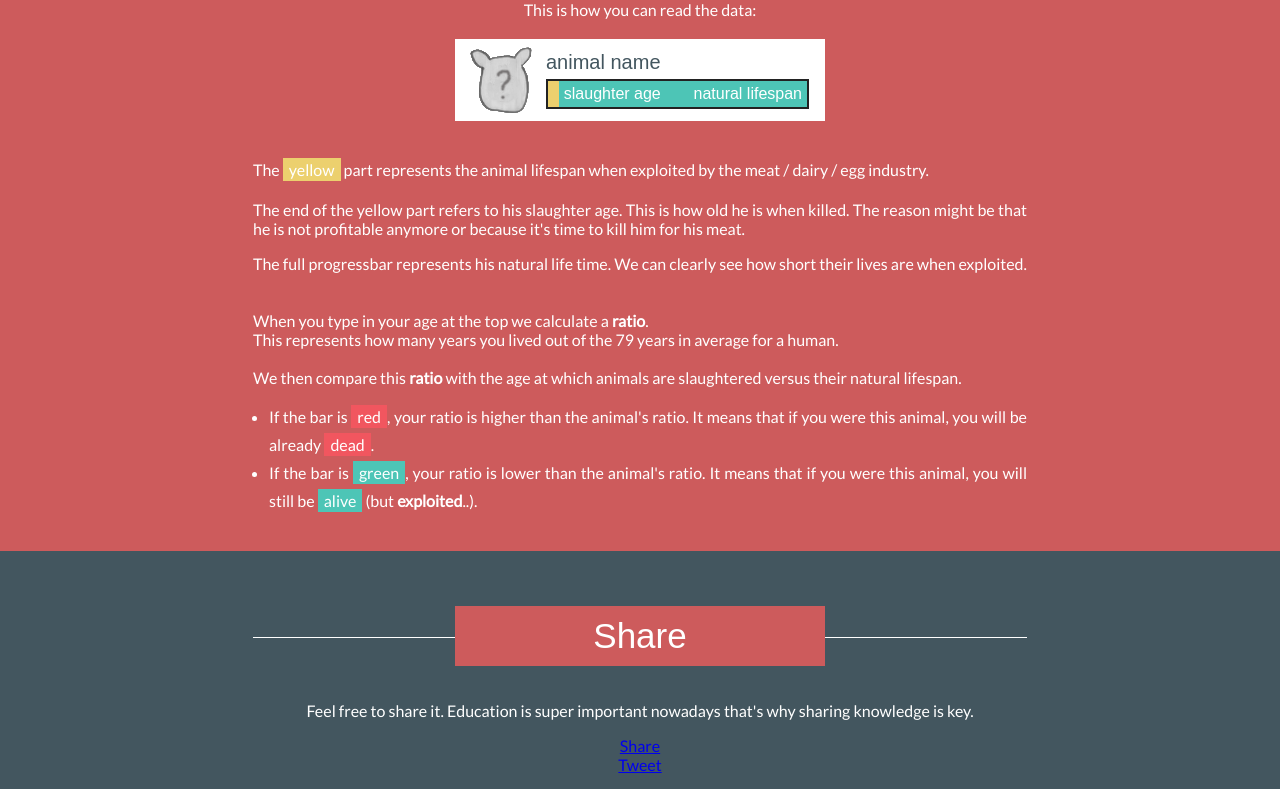
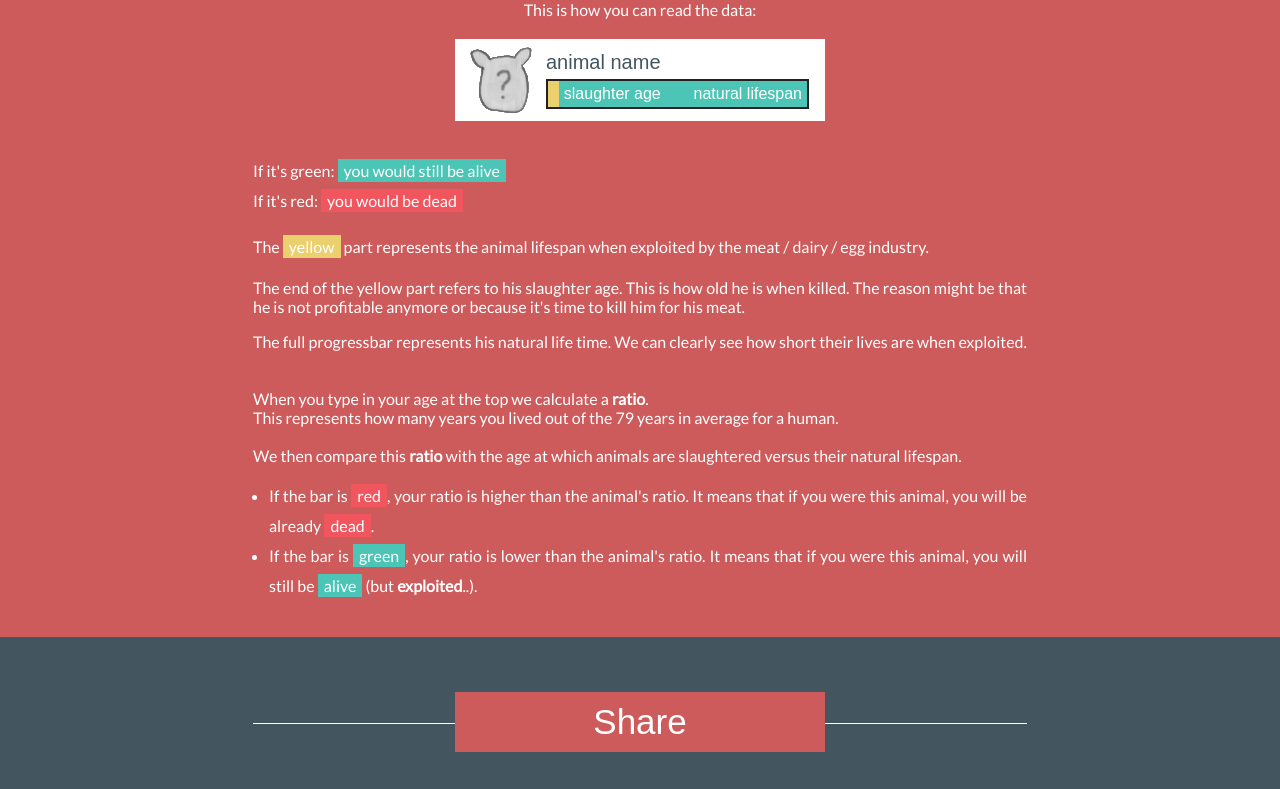
Before and after one commit to luseeds/wysba, a React (Create React App) app: page / in a window 1280 px wide. Shown: the part 1082-1871 px from the top of the page. Built offline with nearby package versions, Linux system fonts and the light colour scheme; a web font is replaced by a local one.

Commit message:
feat(explanation): Add a short explanation on top

```diff
--- a/src/components/result/Explanation.js
+++ b/src/components/result/Explanation.js
@@ -5,16 +5,18 @@ import Animal from 'components/animals/Animal'
 import Label from 'components/ui/label/Label'
 import Section from 'components/ui/section/Section'
 import { HUMAN_LIFE_EXPECTANCY } from 'components/age/ageStore'
-import './Result.css'
+import './Explanation.css'
 
 const exampleAnimal = { name: 'animal name', lifespan: 'natural lifespan', slaughter: 'slaughter age', ratio: 4.17, key: 'unknown' }
 
-const Result = ({ ratio }) => (
+const Explanation = ({ ratio }) => (
   <Section title="Explanation" type="secondary" className="result-explanation">
-    <div>This is how you can read the data:</div>
+    <p>This is how you can read the data:</p>
     <Animal ratio={ratio} animal={exampleAnimal}/>
     <div className="text-justify">
       <div>
+        <div>If it's green: <Label type="alive">you would still be alive</Label></div>
+        <div>If it's red: <Label type="dead">you would be dead</Label></div>
         <p>The <Label type="slaughter">yellow</Label> part represents the animal lifespan when exploited by the meat / dairy / egg industry.</p>
         <p>
           The end of the yellow part refers to his slaughter age. This is how old he is when killed.
@@ -44,8 +46,8 @@ const Result = ({ ratio }) => (
     </div>
   </Section>
 )
-Result.propTypes = {
+Explanation.propTypes = {
   ratio: PropTypes.number,
 }
 
-export default Result
+export default Explanation
--- a/src/components/result/Result.js
+++ b/src/components/result/Result.js
@@ -7,7 +7,6 @@ import Section from 'components/ui/section/Section'
 import Share from 'components/share/Share'
 import Explanation from './Explanation'
 import { HUMAN_LIFE_EXPECTANCY } from 'components/age/ageStore'
-import './Result.css'
 
 const Result = ({ age, ratio }) => (
   <div>
--- a/src/components/ui/label/Label.css
+++ b/src/components/ui/label/Label.css
@@ -1,6 +1,6 @@
 .label {
   padding: 2px 6px;
-  line-height: 28px;
+  line-height: 30px;
 }
 
 .label.dead {
```
Also changed, not shown: src/components/result/Explanation.css (renamed from src/components/result/Result.css).
